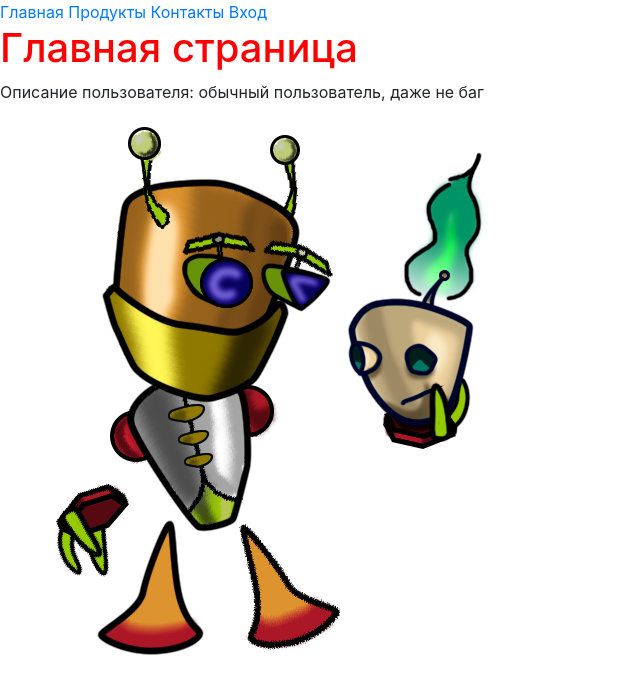
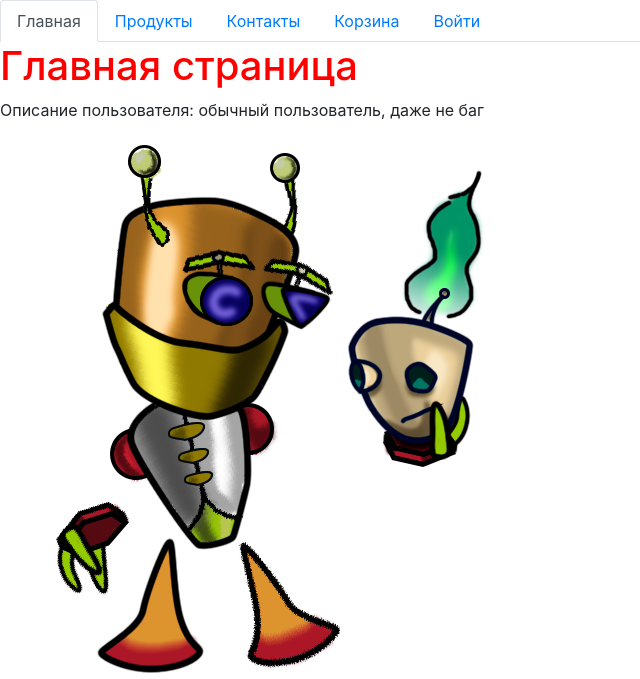
Before and after one commit to Doctor-Igroman-LoL/Django-Lesson-Project, a Django app: page / in a window 1280 px wide. Shown: the top 679 px of the page, without its empty margins (0-640 px from the left). Run offline with Django 3.2, Linux system fonts and the light colour scheme; some libraries are stand-ins or nearby versions.

Commit message:
Подкручена верстка с бустрепом

```diff
--- a/Django_Dr_Bug/Webshop/geekshop/mainapp/templates/mainapp/base.html
+++ b/Django_Dr_Bug/Webshop/geekshop/mainapp/templates/mainapp/base.html
@@ -1,5 +1,5 @@
 <!DOCTYPE html>
-{% load static %}
+{% load staticfiles %}
 <html lang="en">
 <head>
     <meta charset="UTF-8">
--- a/Django_Dr_Bug/Webshop/geekshop/mainapp/templates/mainapp/contacts.html
+++ b/Django_Dr_Bug/Webshop/geekshop/mainapp/templates/mainapp/contacts.html
@@ -1,4 +1,5 @@
 {% extends 'mainapp/base.html' %}
+{% load staticfiles %}
 
 {% block title %}
     <title>Контакты</title>
--- a/Django_Dr_Bug/Webshop/geekshop/mainapp/templates/mainapp/includes/inc_menu.html
+++ b/Django_Dr_Bug/Webshop/geekshop/mainapp/templates/mainapp/includes/inc_menu.html
@@ -1,4 +1,42 @@
-<a href="{% url 'main' %}">Главная</a>
-<a href="{% url 'products:index' %}">Продукты</a>
-<a href="{% url 'contacts' %}">Контакты</a>
-<a href="{% url 'auth:login' %}">Вход</a>
+<ul class="nav nav-tabs">
+    <div class="nav-item">
+        <a href="{% url 'main' %}"
+           class="nav-link {% if request.resolver_match.url_name == 'main' %}
+                   active
+                  {% endif %} ">
+            Главная
+        </a>
+    </div>
+    <div class="nav-item">
+        <a href="{% url 'products:index' %}"
+           class="nav-link {% if request.resolver_match.url_name == 'products' %}
+                   nav-link active
+                  {% endif %} ">
+            Продукты
+        </a>
+    </div>
+    <div class="nav-item">
+        <a href="{% url 'contacts' %}"
+           class="nav-link {% if request.resolver_match.url_name == 'contacts' %}
+                   nav-link active
+                  {% endif %} ">
+            Контакты
+        </a>
+    </div>
+    <div class="nav-item">
+        <a href="{% url 'basket:read' %}"
+           class="nav-link {% if request.resolver_match.url_name == 'basket' %}
+                  nav-link active
+                  {% endif %} ">
+            Корзина
+        </a>
+    </div>
+    <div class="nav-item">
+        <a href="{% url 'auth:login' %}"
+           class="nav-link {% if request.resolver_match.url_name == 'auth' %}
+                  nav-link active
+                  {% endif %} ">
+            Войти
+        </a>
+    </div>
+</ul>
--- a/Django_Dr_Bug/Webshop/geekshop/mainapp/templates/mainapp/main.html
+++ b/Django_Dr_Bug/Webshop/geekshop/mainapp/templates/mainapp/main.html
@@ -1,5 +1,5 @@
 {% extends 'mainapp/base.html' %}
-{% load static %}
+{% load staticfiles %}
 
 {% block title %}
     <title>Главная</title>
--- a/Django_Dr_Bug/Webshop/geekshop/mainapp/templates/mainapp/products.html
+++ b/Django_Dr_Bug/Webshop/geekshop/mainapp/templates/mainapp/products.html
@@ -1,4 +1,5 @@
 {% extends 'mainapp/base.html' %}
+{% load staticfiles %}
 {% load custom_tags %}
 
 {% block title %}
--- a/Django_Dr_Bug/Webshop/geekshop/mainapp/views.py
+++ b/Django_Dr_Bug/Webshop/geekshop/mainapp/views.py
@@ -6,14 +6,11 @@ def main(request):
 
 def products(request, pk=None):
     products = Product.objects.all()
-    basket = []
-    if request.user:
-        basket = request.user.basket.all()
 
     if pk:
         category = get_object_or_404(ProductCategory, pk=pk)
         products = products.filter(category=pk)
-    context = {'products': products, 'categories': ProductCategory.objects.all(), 'basket': basket}
+    context = {'products': products, 'categories': ProductCategory.objects.all()}
     return render(request, 'mainapp/products.html', context)
 
 def contacts(request):
```
Also changed, not shown: Django_Dr_Bug/Webshop/geekshop/authapp/templates/authapp/login.html (+5 -5 lines).
